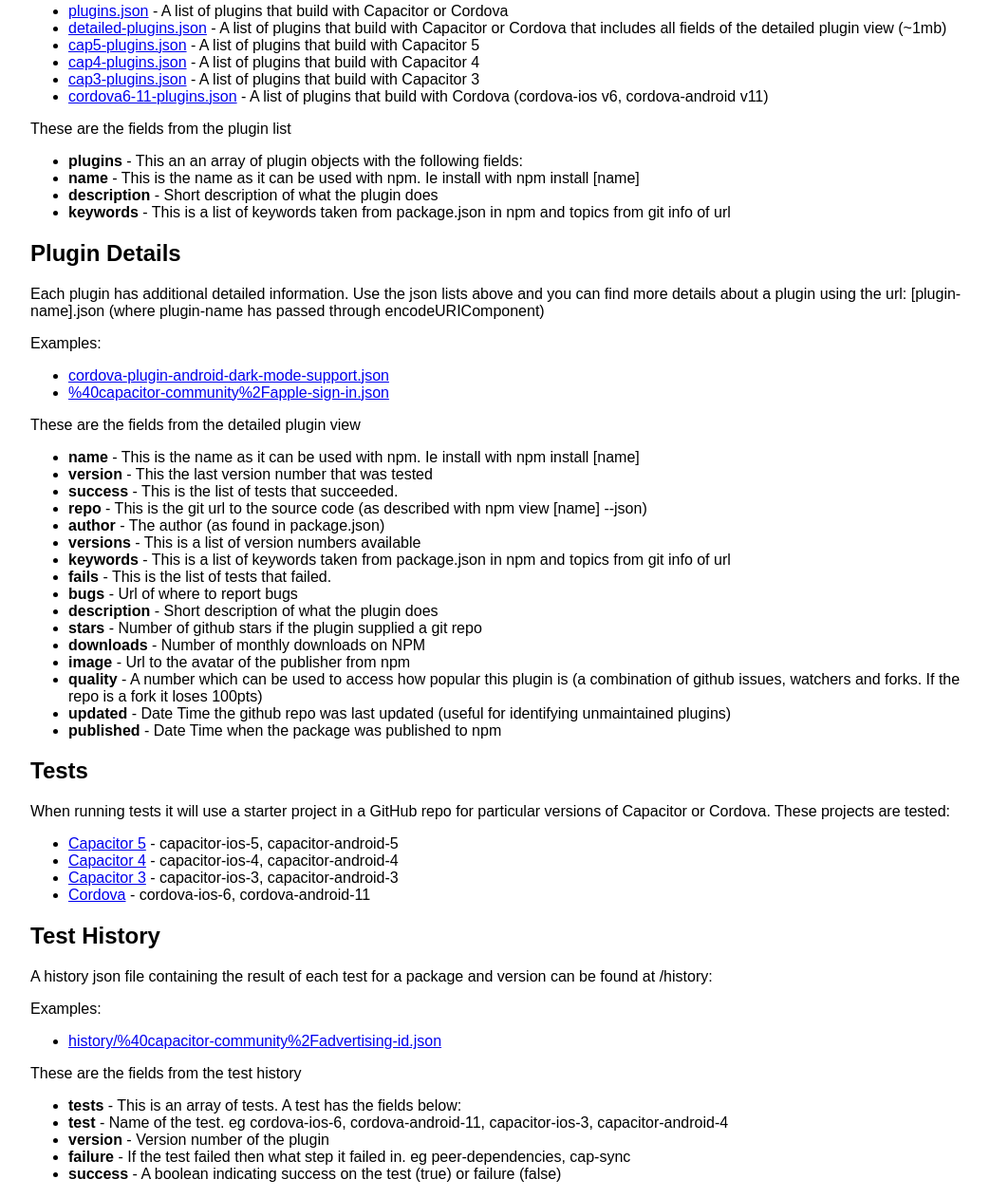
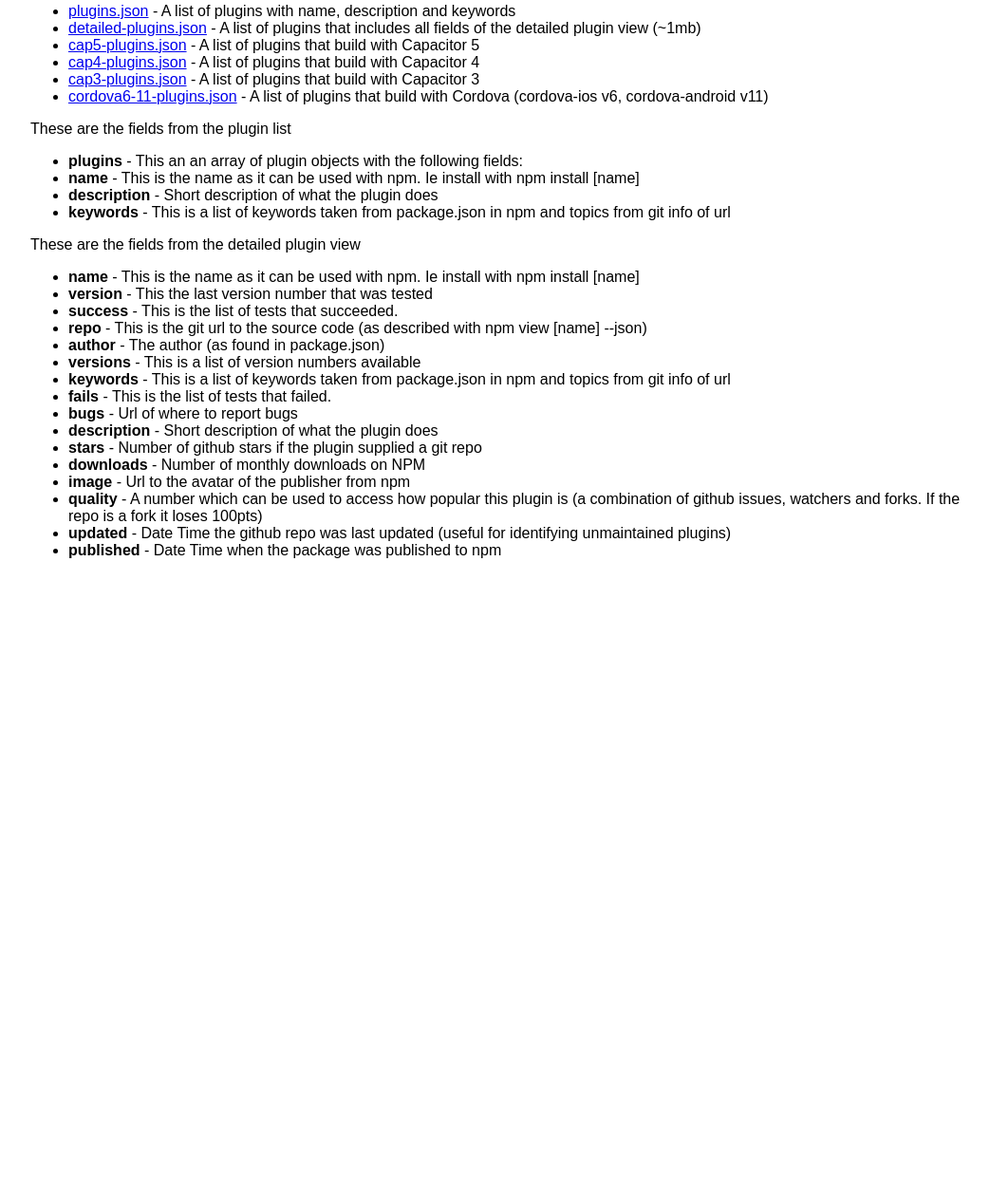
Before and after one commit to dtarnawsky/plugin-index, a website: page data/index.html in a window 1280 px wide. Shown: the part 215-1477 px from the top of the page at 95% size, without its empty margins (104-1147 px from the left). After the commit the page ends 820 px from the top, so only its background shows below. Drawn offline with Linux system fonts and the light colour scheme.

Commit message:
chore: cleanup

```diff
--- a/data/index.html
+++ b/data/index.html
@@ -23,12 +23,14 @@
     <h2>Plugin Lists</h2>
     <p>Use the following links as a source of data:</p>
     <ul>
-        <li><a href="plugins.json">plugins.json</a> - A list of plugins that build with Capacitor or Cordova</li>
-        <li><a href="detailed-plugins.json">detailed-plugins.json</a> - A list of plugins that build with Capacitor or Cordova that includes all fields of the detailed plugin view (~1mb)</li>
+        <li><a href="plugins.json">plugins.json</a> - A list of plugins with name, description and keywords</li>
+        <li><a href="detailed-plugins.json">detailed-plugins.json</a> - A list of plugins that includes all fields of
+            the detailed plugin view (~1mb)</li>
         <li><a href="cap5-plugins.json">cap5-plugins.json</a> - A list of plugins that build with Capacitor 5</li>
         <li><a href="cap4-plugins.json">cap4-plugins.json</a> - A list of plugins that build with Capacitor 4</li>
         <li><a href="cap3-plugins.json">cap3-plugins.json</a> - A list of plugins that build with Capacitor 3</li>
-        <li><a href="cordova6-11-plugins.json">cordova6-11-plugins.json</a> - A list of plugins that build with Cordova (cordova-ios v6, cordova-android v11)</li>
+        <li><a href="cordova6-11-plugins.json">cordova6-11-plugins.json</a> - A list of plugins that build with Cordova
+            (cordova-ios v6, cordova-android v11)</li>
     </ul>
     <p>These are the fields from the plugin list</p>
     <ul>
@@ -39,17 +41,6 @@
         </li>
     </ul>
 
-
-
-    <h2>Plugin Details</h2>
-    <p>Each plugin has additional detailed information. Use the json lists above and you can find more details about a
-        plugin using the url: [plugin-name].json (where plugin-name has passed through encodeURIComponent)</p>
-    <p>Examples:</p>
-    <ul>
-        <li><a href="cordova-plugin-android-dark-mode-support.json">cordova-plugin-android-dark-mode-support.json</a>
-        </li>
-        <li><a href="%40capacitor-community%2Fapple-sign-in.json">%40capacitor-community%2Fapple-sign-in.json</a></li>
-    </ul>
     <p>These are the fields from the detailed plugin view</p>
     <ul>
         <li><b>name</b> - This is the name as it can be used with npm. Ie install with npm install [name]</li>
@@ -72,39 +63,6 @@
         </li>
         <li><b>published</b> - Date Time when the package was published to npm</li>
     </ul>
-
-    <h2>Tests</h2>
-    <p>When running tests it will use a starter project in a GitHub repo for particular versions of Capacitor or
-        Cordova. These projects are tested:
-    <ul>
-        <li><a href="https://github.com/dtarnawsky/plugin-test-capacitor-5">Capacitor 5</a> - capacitor-ios-5,
-            capacitor-android-5</li>
-        <li><a href="https://github.com/dtarnawsky/plugin-test-capacitor-4">Capacitor 4</a> - capacitor-ios-4,
-            capacitor-android-4</li>
-        <li><a href="https://github.com/dtarnawsky/plugin-test-capacitor-3">Capacitor 3</a> - capacitor-ios-3,
-            capacitor-android-3</li>
-        <li><a href="https://github.com/dtarnawsky/plugin-test-cordova-6-11.git">Cordova</a> - cordova-ios-6,
-            cordova-android-11</li>
-    </ul>
-    </p>
-    <h2>Test History</h2>
-    <p>A history json file containing the result of each test for a package and version can be found at /history:</p>
-    <p>Examples:</p>
-    <ul>
-        <li><a
-                href="history/%40capacitor-community%2Fadvertising-id.json">history/%40capacitor-community%2Fadvertising-id.json</a>
-        </li>
-    </ul>
-
-    <p>These are the fields from the test history</p>
-    <ul>
-        <li><b>tests</b> - This is an array of tests. A test has the fields below:</li>
-        <li><b>test</b> - Name of the test. eg cordova-ios-6, cordova-android-11, capacitor-ios-3, capacitor-android-4
-        </li>
-        <li><b>version</b> - Version number of the plugin</li>
-        <li><b>failure</b> - If the test failed then what step it failed in. eg peer-dependencies, cap-sync</li>
-        <li><b>success</b> - A boolean indicating success on the test (true) or failure (false)</li>
-    </ul>
 </body>
 
 </html>
```
Also changed, not shown: package.json (line endings or trailing spaces), readme.md.
